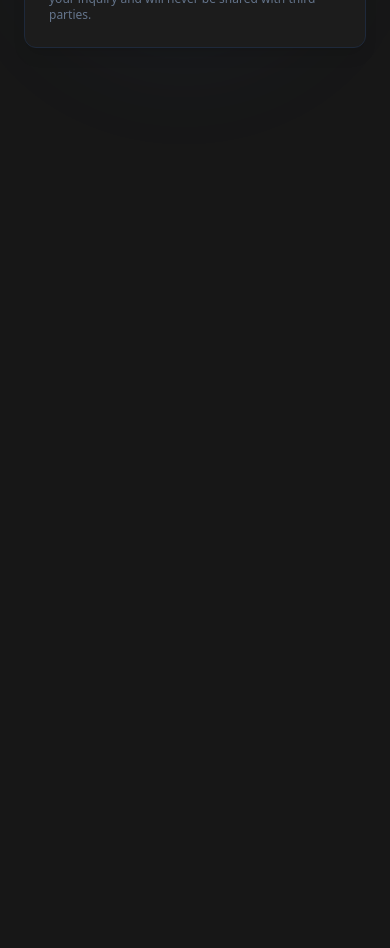
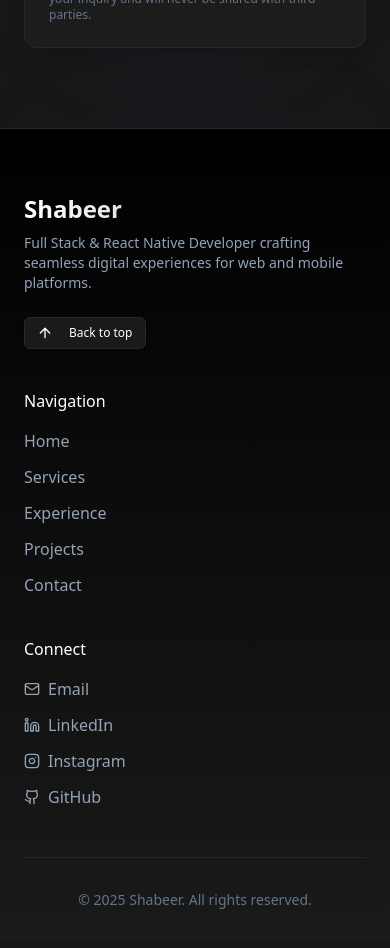
Before and after one commit to shabeer-sf/portfolio, a Next.js app: page / in a window 390 px wide. Shown: the part 7680-8628 px from the top of the page. Before the commit the page ends 7824 px from the top, so only its background shows below. Built offline with nearby package versions, Linux system fonts and the light colour scheme; no server answers; the database is empty.

Commit message:
first commit

```diff
--- a/app/page.jsx
+++ b/app/page.jsx
@@ -1,4 +1,5 @@
 import ContactForm from "@/components/ContactForm";
+import Footer from "@/components/Footer";
 import HeroPage from "@/components/HeroPage";
 import Navbar from "@/components/Navbar";
 import Projects from "@/components/Projects";
@@ -14,6 +15,7 @@ const MainPage = () => {
       <Timeline />
       <Projects />
       <ContactForm />
+      <Footer />
     </main>
   );
 };
--- /dev/null
+++ b/components/Footer.jsx
@@ -0,0 +1,125 @@
+"use client";
+
+import React from "react";
+import Link from "next/link";
+import { motion } from "framer-motion";
+import { Button } from "@/components/ui/button";
+import { Separator } from "@/components/ui/separator";
+import { Heart, ArrowUp, Github, Linkedin, Instagram, Mail } from "lucide-react";
+
+const Footer = () => {
+  const scrollToTop = () => {
+    window.scrollTo({
+      top: 0,
+      behavior: "smooth",
+    });
+  };
+
+  const currentYear = new Date().getFullYear();
+
+  // Footer links with grouping
+  const footerLinks = [
+    {
+      title: "Navigation",
+      links: [
+        { name: "Home", href: "#hero" },
+        { name: "Services", href: "#what-i-do" },
+        { name: "Experience", href: "#experience" },
+        { name: "Projects", href: "#projects" },
+        { name: "Contact", href: "#contact" },
+      ],
+    },
+    {
+      title: "Connect",
+      links: [
+        { name: "Email", href: "mailto:shabeersggs@gmail.com", icon: Mail },
+        { name: "LinkedIn", href: "https://www.linkedin.com/in/mohammed-shabeer-1a4869221", icon: Linkedin },
+        { name: "Instagram", href: "https://instagram.com/", icon: Instagram },
+        { name: "GitHub", href: "https://github.com/", icon: Github },
+      ],
+    },
+  ];
+
+  return (
+    <footer className="relative pt-16 pb-8 border-t border-slate-800 bg-gradient-to-b from-black to-[#1a1a1a]">
+      {/* Background element */}
+      <div className="absolute top-0 left-1/2 -translate-x-1/2 w-3/4 h-40 bg-gradient-to-r from-blue-500/5 via-purple-500/5 to-blue-500/5 rounded-full blur-3xl -z-10" />
+
+      <div className="max-w-7xl mx-auto px-6">
+        <div className="grid grid-cols-1 md:grid-cols-3 gap-10 mb-12">
+          {/* Brand column */}
+          <motion.div
+            initial={{ opacity: 0, y: 20 }}
+            whileInView={{ opacity: 1, y: 0 }}
+            viewport={{ once: true }}
+            transition={{ duration: 0.6 }}
+            className="space-y-6"
+          >
+            <div className="flex flex-col space-y-2">
+              <h2 className="text-2xl font-bold bg-clip-text text-transparent bg-gradient-to-r from-white to-slate-400">
+                Shabeer
+              </h2>
+              <p className="text-sm text-slate-400 max-w-xs">
+                Full Stack & React Native Developer crafting seamless digital experiences for web and mobile platforms.
+              </p>
+            </div>
+
+            <Button
+              onClick={scrollToTop}
+              size="sm"
+              className="bg-[#1a1a1a] hover:bg-slate-800 text-white border border-gray-800 shadow-md"
+            >
+              <ArrowUp size={16} className="mr-2" />
+              Back to top
+            </Button>
+          </motion.div>
+
+          {/* Links columns */}
+          {footerLinks.map((group, groupIndex) => (
+            <motion.div
+              key={groupIndex}
+              initial={{ opacity: 0, y: 20 }}
+              whileInView={{ opacity: 1, y: 0 }}
+              viewport={{ once: true }}
+              transition={{ duration: 0.6, delay: 0.1 * groupIndex }}
+            >
+              <h3 className="font-medium text-white mb-4">{group.title}</h3>
+              <ul className="space-y-3">
+                {group.links.map((link, linkIndex) => (
+                  <li key={linkIndex}>
+                    <Link
+                      href={link.href}
+                      className="text-slate-400 hover:text-white transition-colors flex items-center gap-2"
+                      target={link.href.startsWith("http") || link.href.startsWith("mailto") ? "_blank" : undefined}
+                    >
+                      {link.icon && <link.icon size={16} />}
+                      {link.name}
+                    </Link>
+                  </li>
+                ))}
+              </ul>
+            </motion.div>
+          ))}
+        </div>
+
+        <Separator className="bg-slate-800 mb-8" />
+
+        <div className="flex flex-col md:flex-row justify-center items-center gap-4">
+          <motion.p
+            initial={{ opacity: 0 }}
+            whileInView={{ opacity: 1 }}
+            viewport={{ once: true }}
+            transition={{ duration: 0.6 }}
+            className="text-sm text-slate-500"
+          >
+            © {currentYear} Shabeer. All rights reserved.
+          </motion.p>
+
+
+        </div>
+      </div>
+    </footer>
+  );
+};
+
+export default Footer;
```
Also changed, not shown: 1 other file (tests, documents, lock files or other folders).
